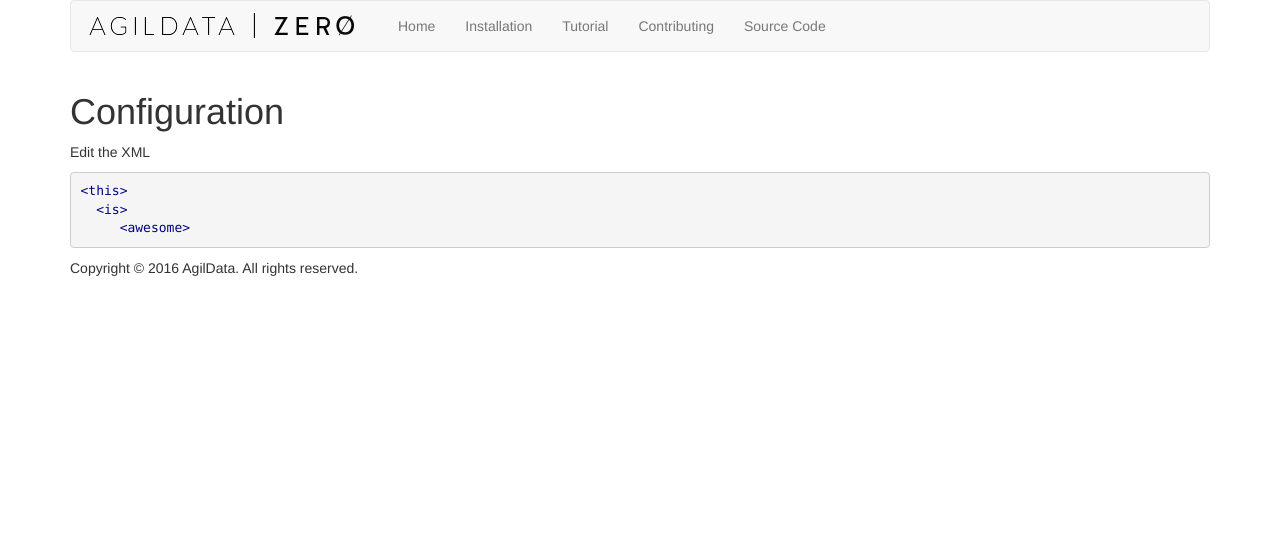
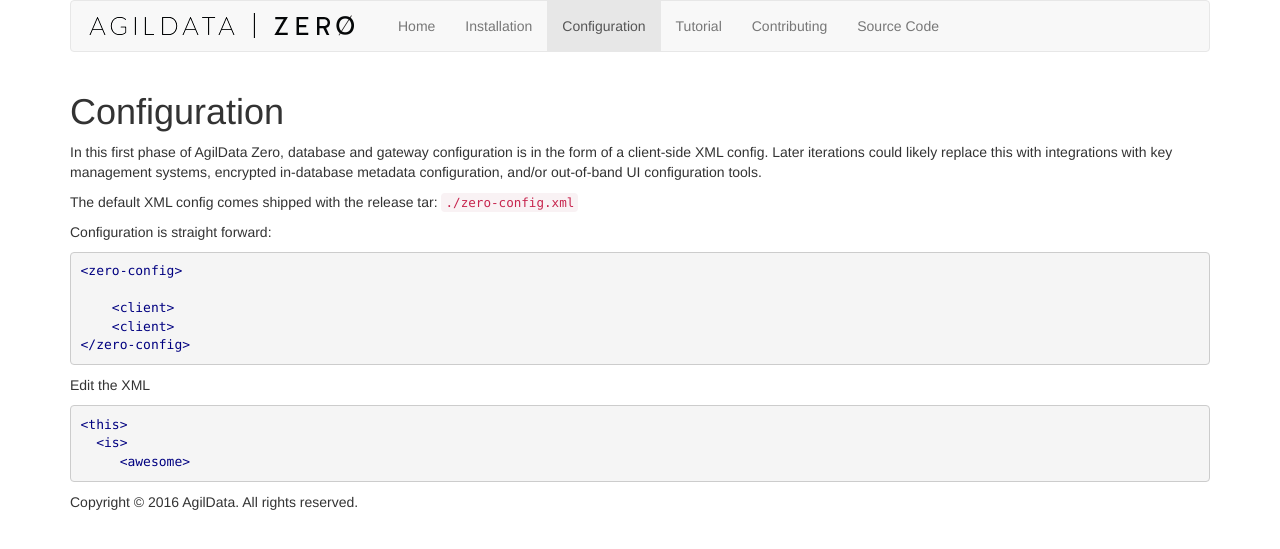
Before and after one commit to placrosse/agildata-zero, a Jekyll site: the page built from configuration.md, in a window 1280 px wide. Shown: the top 549 px of the page. Built offline with Jekyll 4.4.1, drawn with Linux system fonts in a browser that asks for light colours.

Commit message:
add configuration to pages

````diff
--- a/_layouts/default.html
+++ b/_layouts/default.html
@@ -49,8 +49,13 @@
 										{% else %}
 											<li><a href="install.html">Installation</a></li>
 										{% endif %}
+									    {% if page.active == "configuration" %}
+									<li class="active"><a href="configuration.html">Configuration</a></li>
+										{% else %}
+										<li><a href="configuration.html">Configuration</a></li>
+										{% endif %}
 										{% if page.active == "tutorial" %}
-						        	<li class="active"><a href="tutorial.html">Tutorial</a></li>
+									<li class="active"><a href="tutorial.html">Tutorial</a></li>
 										{% else %}
 											<li><a href="tutorial.html">Tutorial</a></li>
 										{% endif %}
--- a/configuration.md
+++ b/configuration.md
@@ -6,6 +6,21 @@
 
 # Configuration
 
+In this first phase of AgilData Zero, database and gateway configuration is in the form of a client-side XML config. Later iterations could likely
+replace this with integrations with key management systems, encrypted in-database metadata configuration, and/or out-of-band UI configuration tools.
+
+The default XML config comes shipped with the release tar: `./zero-config.xml`
+
+Configuration is straight forward:
+
+```xml
+<zero-config>
+
+    <client>
+    <client>
+</zero-config>
+```
+
 Edit the XML
 
 ```xml
````
Also changed, not shown: index.md (+1 -0 lines), install.md (+9 -6 lines).
